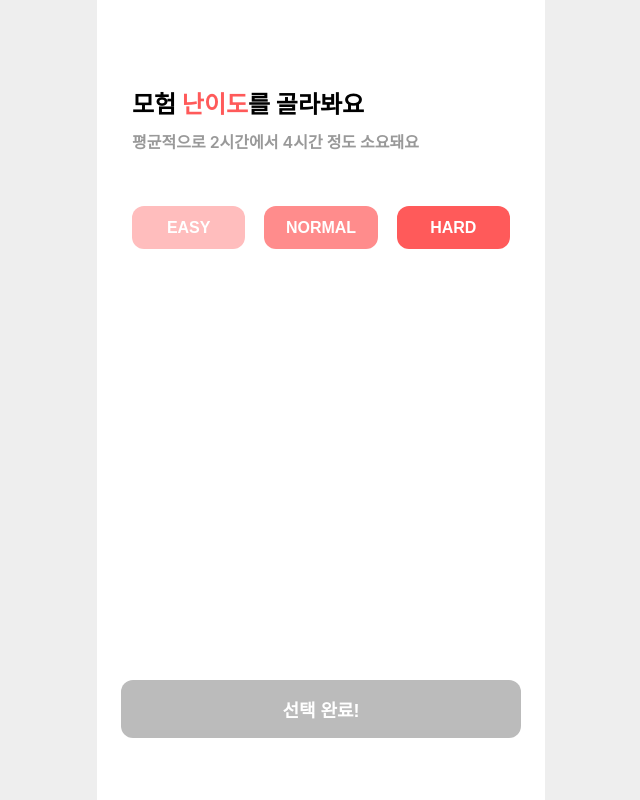
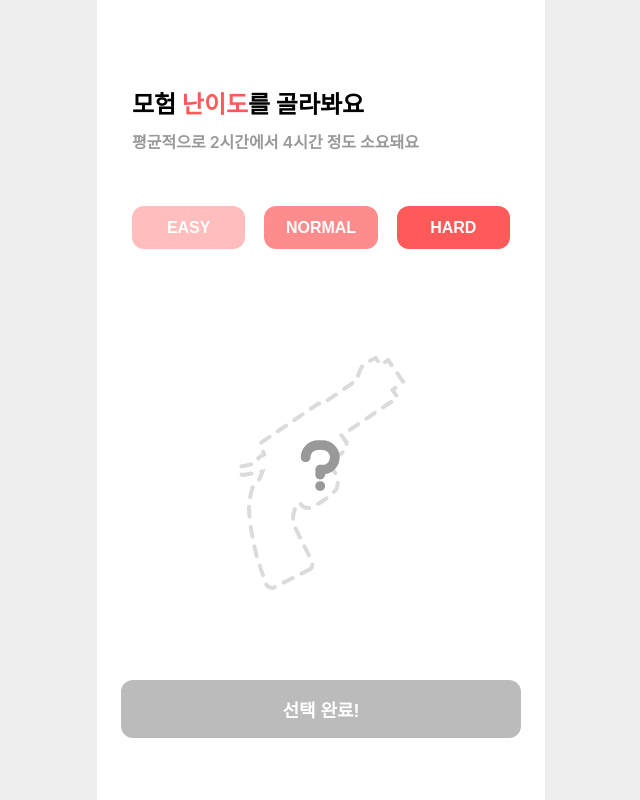
Before and after one commit to danmin20/peace-tol, a React (Vite) app: page / in a window 1280 px wide. Shown: the whole page, without its empty margins (319-959 px from the left). Built offline with nearby package versions, Linux system fonts and the light colour scheme; no server answers; a web font is replaced by a local one.

Commit message:
에셋 추가

```diff
--- a/src/assets/index.ts
+++ b/src/assets/index.ts
@@ -6,6 +6,7 @@ export { default as Skip } from './skip.svg?react'
 export { default as Check } from './check.svg?react'
 export { default as Back } from './back.svg?react'
 
+export { default as GunLine } from './gun_line.svg?react'
 export { default as Gun1 } from './gun1.svg?react'
 export { default as Gun2 } from './gun2.svg?react'
 export { default as Gun3 } from './gun3.svg?react'
--- a/src/pages/LevelSelect/index.tsx
+++ b/src/pages/LevelSelect/index.tsx
@@ -17,7 +17,7 @@ import { Button } from '../../_common/components/Button'
 import { Splash } from '../../_common/components/Splash'
 import { SplashWrapper } from '../../_common/components/SplashWrapper'
 import { getUser, setUser } from '../../_common/utils/user'
-import { Check, Gun1, Gun2, Gun3 } from '../../assets'
+import { Check, Gun1, Gun2, Gun3, GunLine } from '../../assets'
 
 type LevelType = {
   level: number
@@ -94,7 +94,7 @@ export const LevelSelect = () => {
           ))}
         </div>
 
-        {selectedLevel && (
+        {selectedLevel ? (
           <div css={StageInfo}>
             <div>{levelMap[selectedLevel].stage}단계로 이루어져 있어요.</div>
             <AnimatePresence mode="wait">
@@ -108,6 +108,15 @@ export const LevelSelect = () => {
                 {levelMap[selectedLevel].img}
               </motion.div>
             </AnimatePresence>
+          </div>
+        ) : (
+          <div
+            css={StageInfo}
+            style={{
+              marginTop: '106px'
+            }}
+          >
+            <GunLine />
           </div>
         )}
 
--- a/src/pages/LevelSelect/style.ts
+++ b/src/pages/LevelSelect/style.ts
@@ -63,7 +63,7 @@ export const StageInfo = css`
   font-size: 16px;
   font-weight: 600;
   color: ${color.red};
-  margin-top: 43px;
+  margin-top: 31px;
 `
 
 export const FinishButtonStyle = css`
```
Also changed, not shown: public/walk.png (renamed from public/foot.png), src/assets/gun_line.svg (added).
